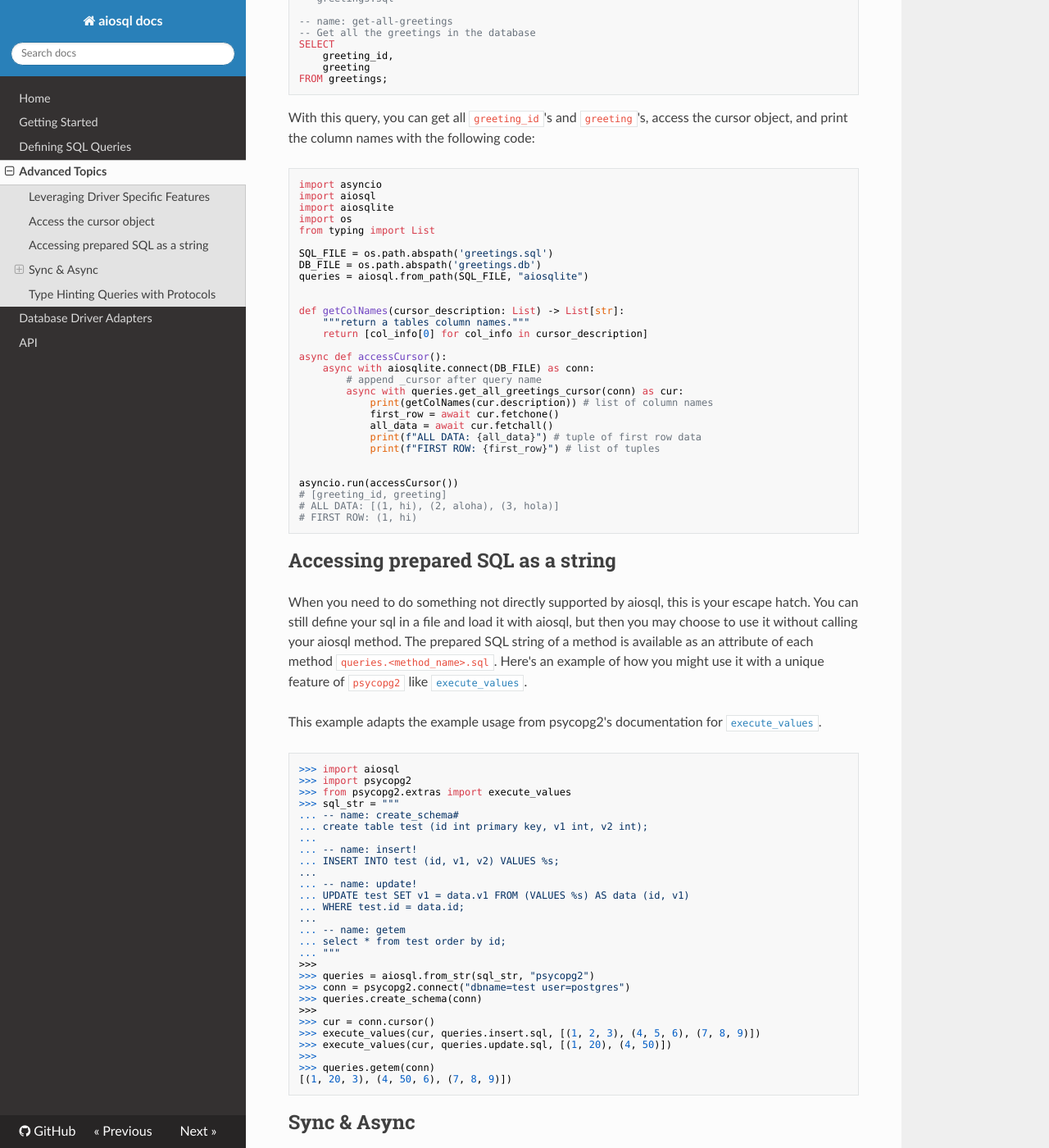
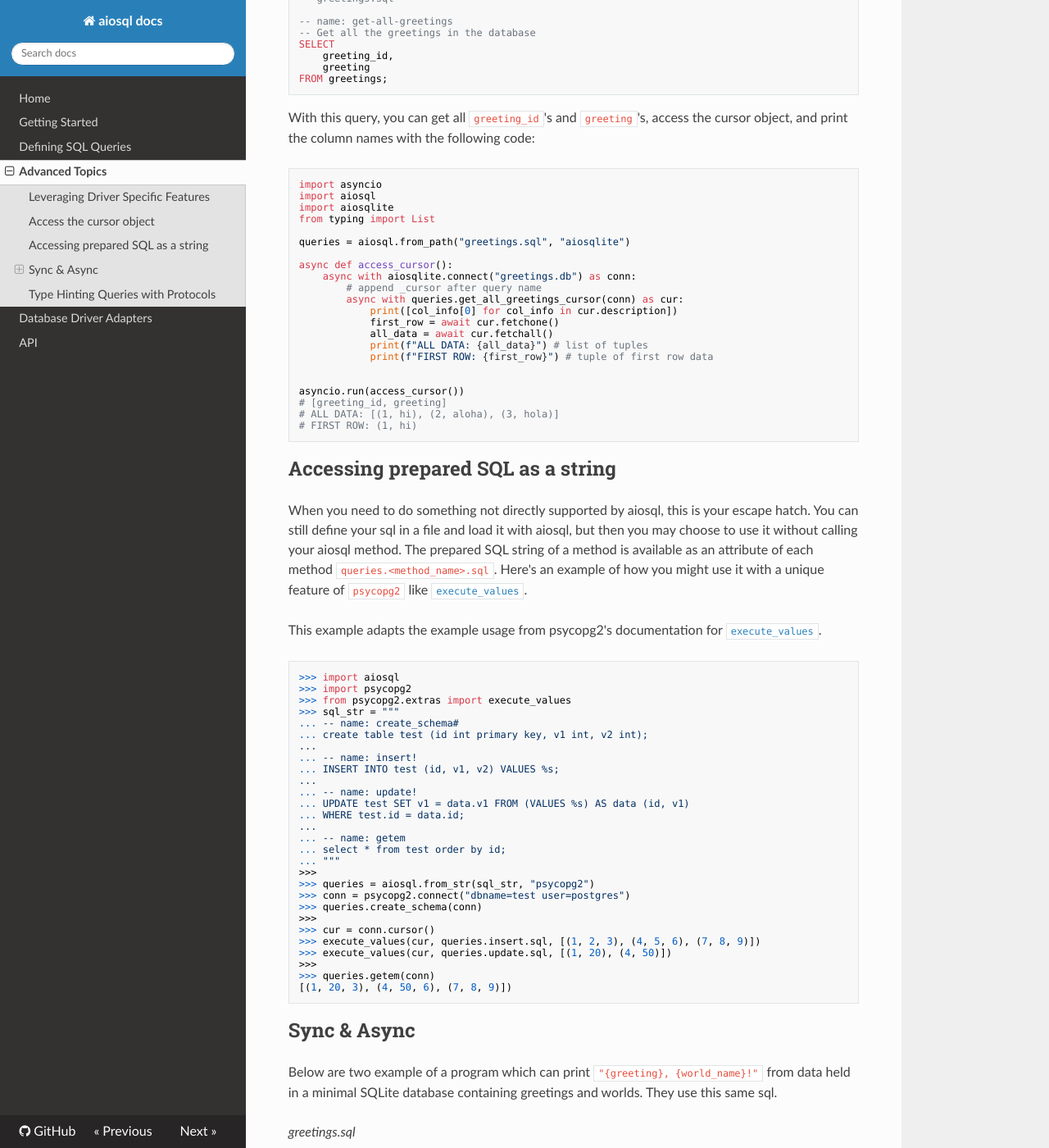
Before and after one commit to nackjicholson/aiosql, an MkDocs documentation site: the page built from docs/advanced-topics.md, in a window 1280 px wide and 1400 px high, scrolled down 490 px. Shown: the whole window at 82% size. Built offline with MkDocs 1.6.1, drawn with Linux system fonts in a browser that asks for light colours; nearby versions of some CDN libraries.

Commit message:
make requested changes

````diff
--- a/docs/advanced-topics.md
+++ b/docs/advanced-topics.md
@@ -20,34 +20,27 @@ FROM greetings;
 ```
 
 With this query, you can get all `greeting_id`'s and `greeting`'s, access the cursor object, and print the column names with the following code:
+
 ```python
 import asyncio
 import aiosql
 import aiosqlite
-import os
 from typing import List
 
-SQL_FILE = os.path.abspath('greetings.sql')
-DB_FILE = os.path.abspath('greetings.db')
-queries = aiosql.from_path(SQL_FILE, "aiosqlite")
+queries = aiosql.from_path("greetings.sql", "aiosqlite")
+
+async def access_cursor():
+    async with aiosqlite.connect("greetings.db") as conn:
+        # append _cursor after query name
+        async with queries.get_all_greetings_cursor(conn) as cur:
+            print([col_info[0] for col_info in cur.description])
+            first_row = await cur.fetchone()
+            all_data = await cur.fetchall()
+            print(f"ALL DATA: {all_data}") # list of tuples
+            print(f"FIRST ROW: {first_row}") # tuple of first row data
 
 
-def getColNames(cursor_description: List) -> List[str]:
-    """return a tables column names."""
-    return [col_info[0] for col_info in cursor_description]
-
-async def accessCursor():
-    async with aiosqlite.connect(DB_FILE) as conn:
-        # append _cursor after query name
-        async with queries.get_all_greetings_cursor(conn) as cur:
-            print(getColNames(cur.description)) # list of column names
-            first_row = await cur.fetchone()
-            all_data = await cur.fetchall()
-            print(f"ALL DATA: {all_data}") # tuple of first row data
-            print(f"FIRST ROW: {first_row}") # list of tuples
-
-
-asyncio.run(accessCursor())
+asyncio.run(access_cursor())
 # [greeting_id, greeting]
 # ALL DATA: [(1, hi), (2, aloha), (3, hola)]
 # FIRST ROW: (1, hi)
````
